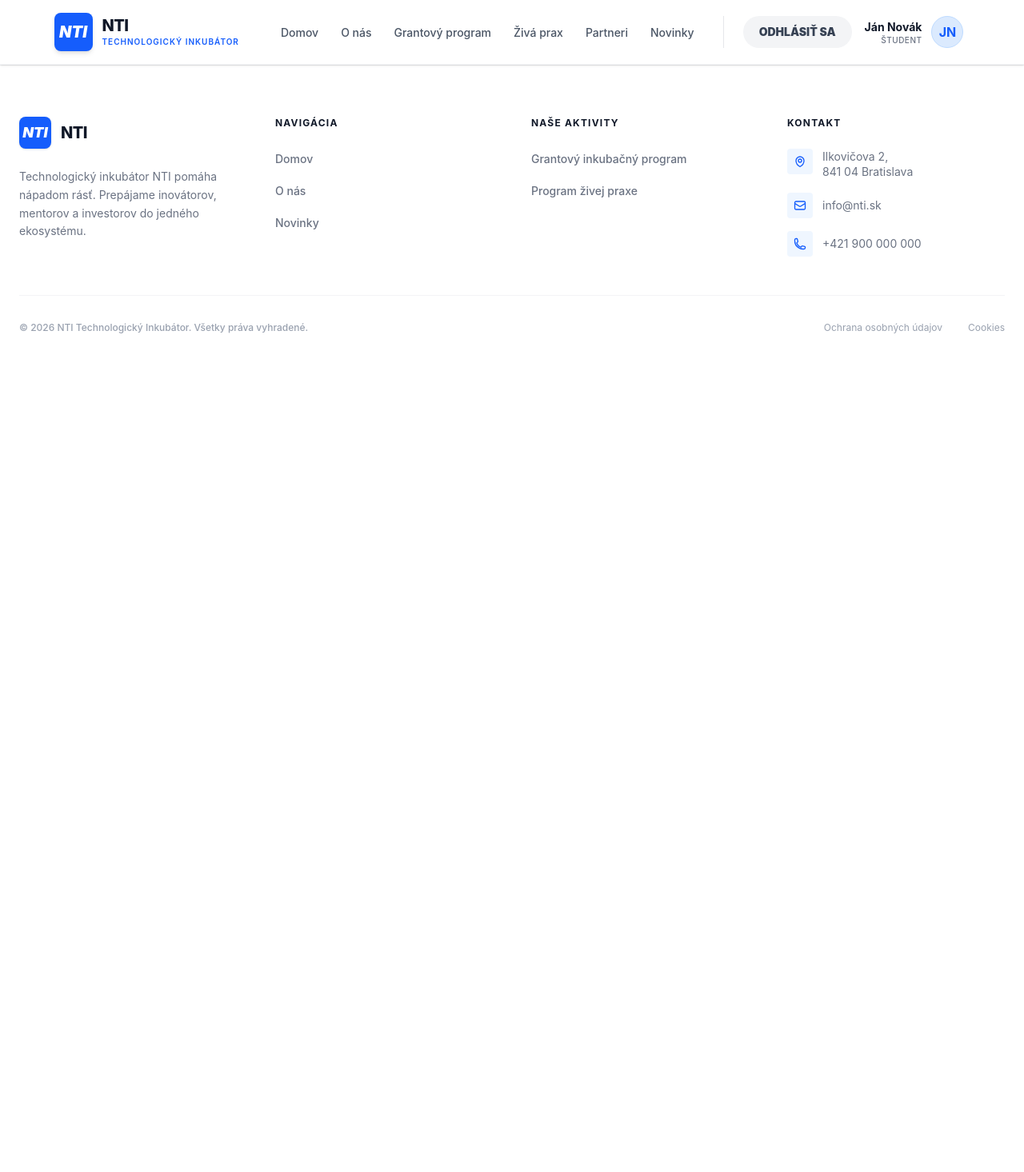
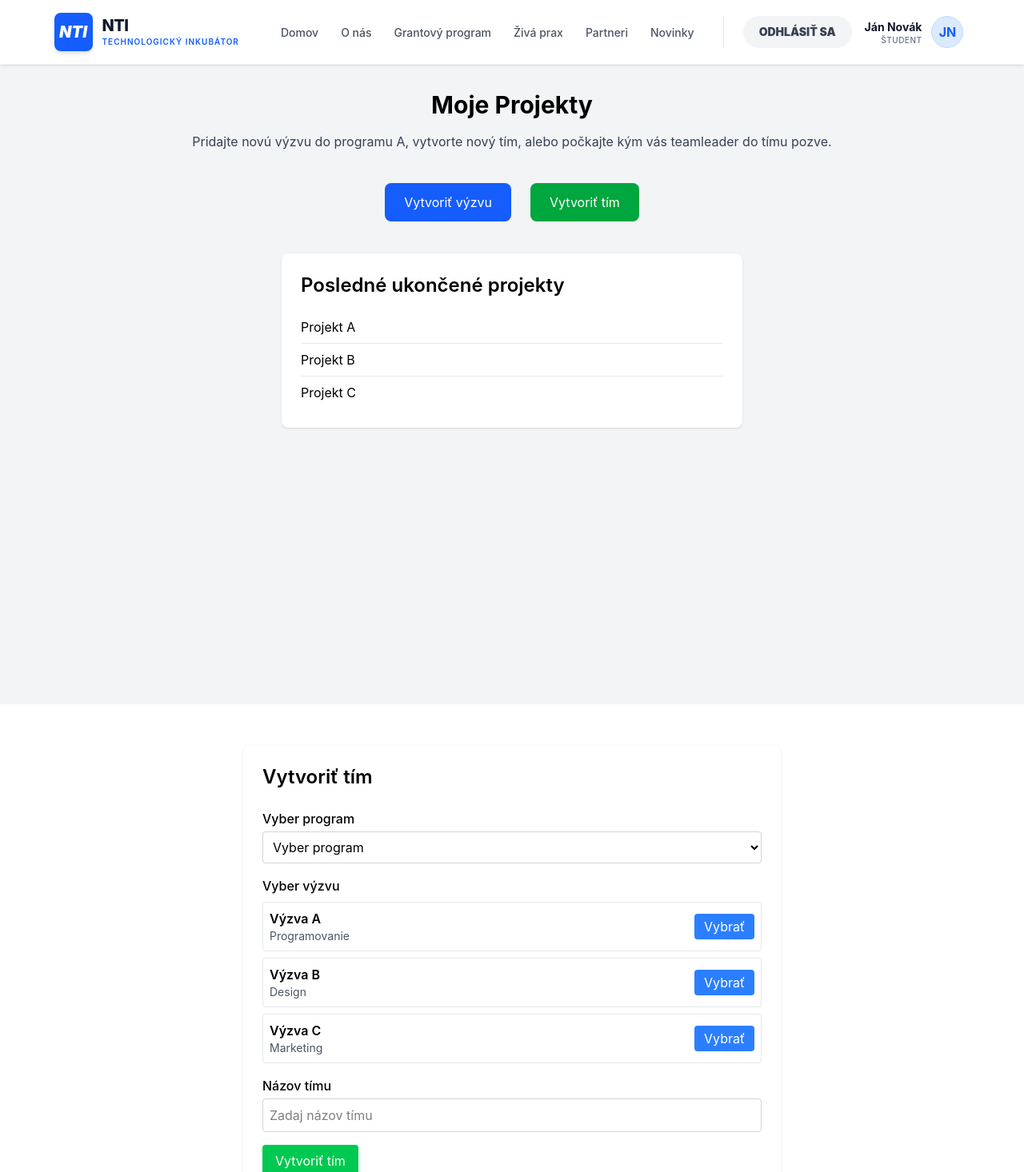
Before and after one commit to VendelinSlezak/FE_nitriansky_technologicky_inkubator, a Vue app: page /student/vytvorit-tim in a window 1280 px wide. Shown: the top 1466 px of the page at 80% size. Before the commit the page ends 800 px from the top, so only its background shows below. Built offline with nearby package versions, Linux system fonts and the light colour scheme.

Commit message:
creating student dashboard

```diff
--- a/src/router/index.js
+++ b/src/router/index.js
@@ -5,6 +5,9 @@ import ProgramAView from '../views/ProgramAView.vue'
 import ProgramBView from '../views/ProgramBView.vue'
 import PartnersAndMentorsView from '../views/PartnersAndMentorsView.vue'
 import NewsView from '../views/NewsView.vue'
+import StudentView from '@/views/StudentView.vue'
+import CreateTeamView from '@/views/CreateTeamView.vue'
+import CreateChallengeView from '@/views/CreateChallengeView.vue'
 
 const router = createRouter({
     history: createWebHistory(import.meta.env.BASE_URL),
@@ -39,6 +42,21 @@ const router = createRouter({
             name: 'news',
             component: NewsView,
         },
+        {
+            path: '/student',
+            name: 'student',
+            component: StudentView,
+            children: [{
+                path: '/student/vytvorit-tim',
+                name: 'vytvorit-tim',
+                component: CreateTeamView
+            },{
+                path: '/student/vytvorit-vyzvu',
+                name: 'vytvorit-vyzvu',
+                component: CreateChallengeView
+
+        }]
+        }
     ],
 })
 
--- /dev/null
+++ b/src/views/CreateChallengeView.vue
@@ -0,0 +1,106 @@
+<template>
+  <div class="bg-white rounded-lg shadow p-6 max-w-xl mx-auto mt-6" style="margin-top: 4%; margin-bottom: 4%;">
+    <h2 class="text-2xl font-semibold mb-6">Vytvoriť výzvu do programu A</h2>
+    <form @submit.prevent="submitChallenge" class="space-y-4">
+
+      <!-- Názov výzvy -->
+      <div>
+        <label class="block font-medium mb-1">Názov</label>
+        <input
+          type="text"
+          v-model="challenge.title"
+          placeholder="Zadaj názov výzvy"
+          class="w-full border border-gray-300 rounded p-2"
+          required
+        />
+      </div>
+
+      <!-- Popis výzvy -->
+      <div>
+        <label class="block font-medium mb-1">Popis</label>
+        <textarea
+          v-model="challenge.description"
+          placeholder="Popíš výzvu"
+          class="w-full border border-gray-300 rounded p-2"
+          rows="4"
+          required
+        ></textarea>
+      </div>
+
+      <!-- Kategória -->
+      <div>
+        <label class="block font-medium mb-1">Kategória</label>
+        <select
+          v-model="challenge.category"
+          class="w-full border border-gray-300 rounded p-2"
+          required
+        >
+          <option value="" disabled>Vyber kategóriu</option>
+          <option v-for="cat in categories" :key="cat" :value="cat">
+            {{ cat }}
+          </option>
+        </select>
+      </div>
+
+      <!-- Checkbox pre automatické vytvorenie tímu -->
+      <div class="flex items-center space-x-2">
+        <input
+          type="checkbox"
+          id="autoTeam"
+          v-model="challenge.autoCreateTeam"
+          class="h-4 w-4 text-blue-600 border-gray-300 rounded"
+        />
+        <label for="autoTeam" class="text-gray-700">
+          Automaticky vytvoriť tím a stať sa teamleadrom, ak bude výzva schválená
+        </label>
+      </div>
+
+      <!-- Submit tlačidlo -->
+      <div>
+        <button
+          type="submit"
+          class="bg-blue-500 text-white px-4 py-2 rounded hover:bg-blue-600"
+        >
+          Vytvoriť výzvu
+        </button>
+      </div>
+    </form>
+  </div>
+</template>
+
+<script>
+export default {
+  name: "CreateChallengeView",
+  data() {
+    return {
+      categories: ["Design", "Programovanie", "Ekonomika", "Marketing"],
+      challenge: {
+        title: "",
+        description: "",
+        category: "",
+        autoCreateTeam: false,
+      },
+    };
+  },
+  methods: {
+    submitChallenge() {
+      // Tu môžeš spraviť API volanie na uloženie výzvy
+      alert(
+        `Výzva "${this.challenge.title}" (${this.challenge.category}) bola vytvorená.\nAutomatické vytvorenie tímu: ${this.challenge.autoCreateTeam ? 'Áno' : 'Nie'}`
+      );
+
+      // Reset po odoslaní
+      this.challenge = {
+        title: "",
+        description: "",
+        category: "",
+        autoCreateTeam: false,
+      };
+    },
+  },
+};
+</script>
+
+<style scoped>
+/* Tailwind CSS sa používa priamo cez utility classes */
+</style>
--- /dev/null
+++ b/src/views/CreateTeamView.vue
@@ -0,0 +1,117 @@
+<template>
+  <div class="bg-white rounded-lg shadow p-6 max-w-2xl mx-auto"
+    style="margin-top: 4%; margin-bottom: 4%;">
+    <h2 class="text-2xl font-semibold mb-6">Vytvoriť tím</h2>
+    <form @submit.prevent="submitTeam" class="space-y-4">
+
+      <!-- Výber programu -->
+      <div>
+        <label class="block font-medium mb-1">Vyber program</label>
+        <select
+          v-model="team.program"
+          class="w-full border border-gray-300 rounded p-2"
+          required
+        >
+          <option value="" disabled>Vyber program</option>
+          <option v-for="program in programs" :key="program" :value="program">
+            {{ program }}
+          </option>
+        </select>
+      </div>
+
+      <!-- Názov výzvy: vyber zo zoznamu -->
+      <div>
+        <label class="block font-medium mb-2">Vyber výzvu</label>
+        <ul class="space-y-2">
+          <li
+            v-for="challenge in challenges"
+            :key="challenge.id"
+            class="flex justify-between items-center border border-gray-200 rounded p-2"
+          >
+            <div>
+              <h3 class="font-semibold">{{ challenge.title }}</h3>
+              <p class="text-gray-600 text-sm">{{ challenge.category }}</p>
+            </div>
+            <button
+              type="button"
+              @click="selectChallenge(challenge)"
+              :class="team.challengeTitle === challenge.title ? 'bg-blue-600' : 'bg-blue-500'"
+              class="text-white px-3 py-1 rounded hover:bg-blue-700"
+            >
+              Vybrať
+            </button>
+          </li>
+        </ul>
+        <p v-if="team.challengeTitle" class="text-green-600 mt-2">
+          Vybraná výzva: {{ team.challengeTitle }}
+        </p>
+      </div>
+
+      <!-- Názov tímu -->
+      <div>
+        <label class="block font-medium mb-1">Názov tímu</label>
+        <input
+          type="text"
+          v-model="team.name"
+          placeholder="Zadaj názov tímu"
+          class="w-full border border-gray-300 rounded p-2"
+          required
+        />
+      </div>
+
+      <!-- Submit tlačidlo -->
+      <div>
+        <button
+          type="submit"
+          class="bg-green-500 text-white px-4 py-2 rounded hover:bg-green-600"
+        >
+          Vytvoriť tím
+        </button>
+      </div>
+    </form>
+  </div>
+</template>
+
+<script>
+export default {
+  name: "CreateTeamSection",
+  data() {
+    return {
+      programs: ["Informatika", "Ekonomika", "Design", "Strojárstvo"], // možné programy
+      challenges: [
+        { id: 1, title: "Výzva A", category: "Programovanie" },
+        { id: 2, title: "Výzva B", category: "Design" },
+        { id: 3, title: "Výzva C", category: "Marketing" },
+      ],
+      team: {
+        program: "",
+        challengeTitle: "",
+        name: "",
+      },
+    };
+  },
+  methods: {
+    selectChallenge(challenge) {
+      this.team.challengeTitle = challenge.title;
+    },
+    submitTeam() {
+      if (!this.team.challengeTitle) {
+        alert("Prosím, vyberte výzvu pre tím!");
+        return;
+      }
+      alert(
+        `Tím "${this.team.name}" pre program "${this.team.program}" s výzvou "${this.team.challengeTitle}" bol vytvorený!`
+      );
+      // Reset po odoslaní
+      this.team = {
+        program: "",
+        challengeTitle: "",
+        name: "",
+      };
+    },
+  },
+};
+</script>
+
+<style scoped>
+</style>
--- /dev/null
+++ b/src/views/StudentView.vue
@@ -0,0 +1,52 @@
+<template>
+  <div class="min-h-screen bg-gray-100 p-8">
+    <h1 class="text-3xl font-bold text-center mb-4">Moje Projekty</h1>
+
+    <!-- Pridaný odstavec -->
+    <p class="text-center text-gray-700 mb-10">
+      Pridajte novú výzvu do programu A, vytvorte nový tím, alebo počkajte kým vás teamleader do tímu pozve.
+    </p>
+
+    <!-- Tlačidlá -->
+    <div class="flex justify-center gap-6 mb-10">
+      <router-link :to="{name: 'vytvorit-vyzvu'}">
+        <button
+        class="bg-blue-600 text-white px-6 py-3 rounded-lg hover:bg-blue-700 transition">
+        Vytvoriť výzvu
+      </button>
+      </router-link>
+      <router-link :to="{name: 'vytvorit-tim'}">
+        <button
+            class="bg-green-600 text-white px-6 py-3 rounded-lg hover:bg-green-700 transition">
+            Vytvoriť tím
+        </button>
+      </router-link>
+    </div>
+
+    <!-- Posledné ukončené projekty -->
+    <div class="max-w-xl mx-auto bg-white p-6 rounded-lg shadow">
+      <h2 class="text-2xl font-semibold mb-4">Posledné ukončené projekty</h2>
+      <ul class="divide-y divide-gray-200">
+        <li v-for="(project, index) in posledneProjekty" :key="index" class="py-2">
+          {{ project }}
+        </li>
+      </ul>
+    </div>
+  </div>
+  <router-view></router-view>
+</template>
+
+<script>
+export default {
+  name: "ProjektyDashboard",
+  data() {
+    return {
+      posledneProjekty: ["Projekt A", "Projekt B", "Projekt C"],
+    };
+  }
+};
+</script>
+
+<style scoped>
+
+</style>
```
